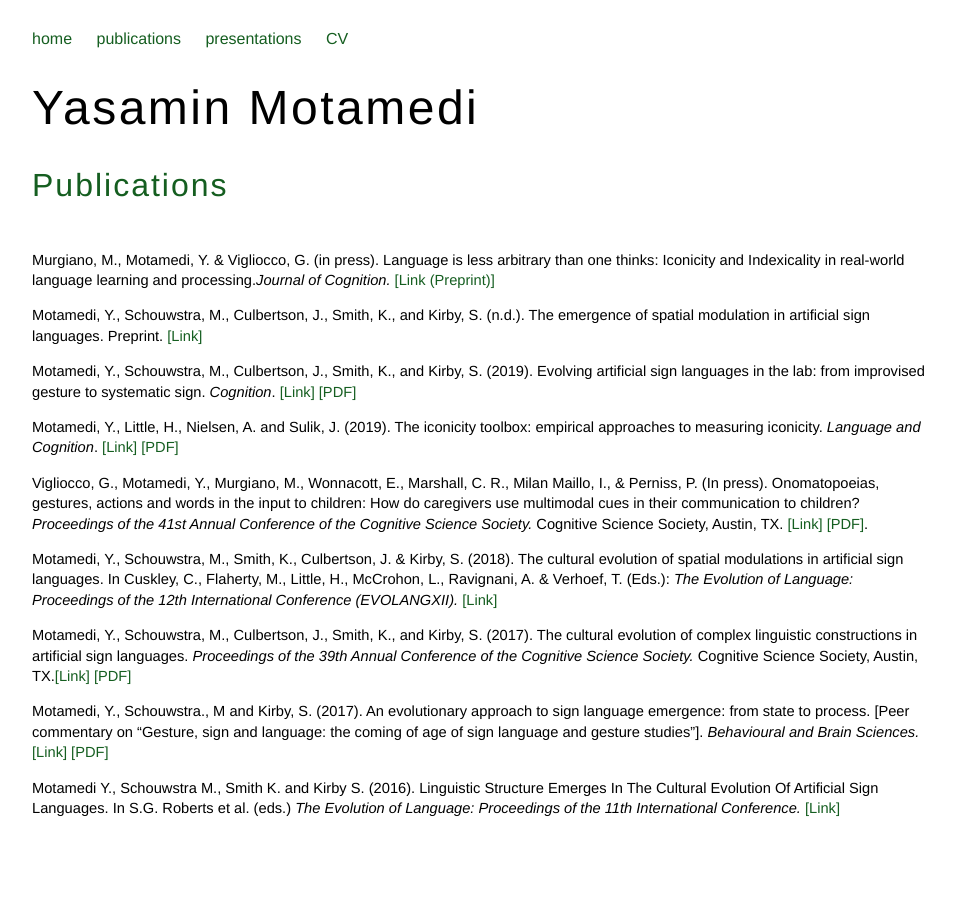
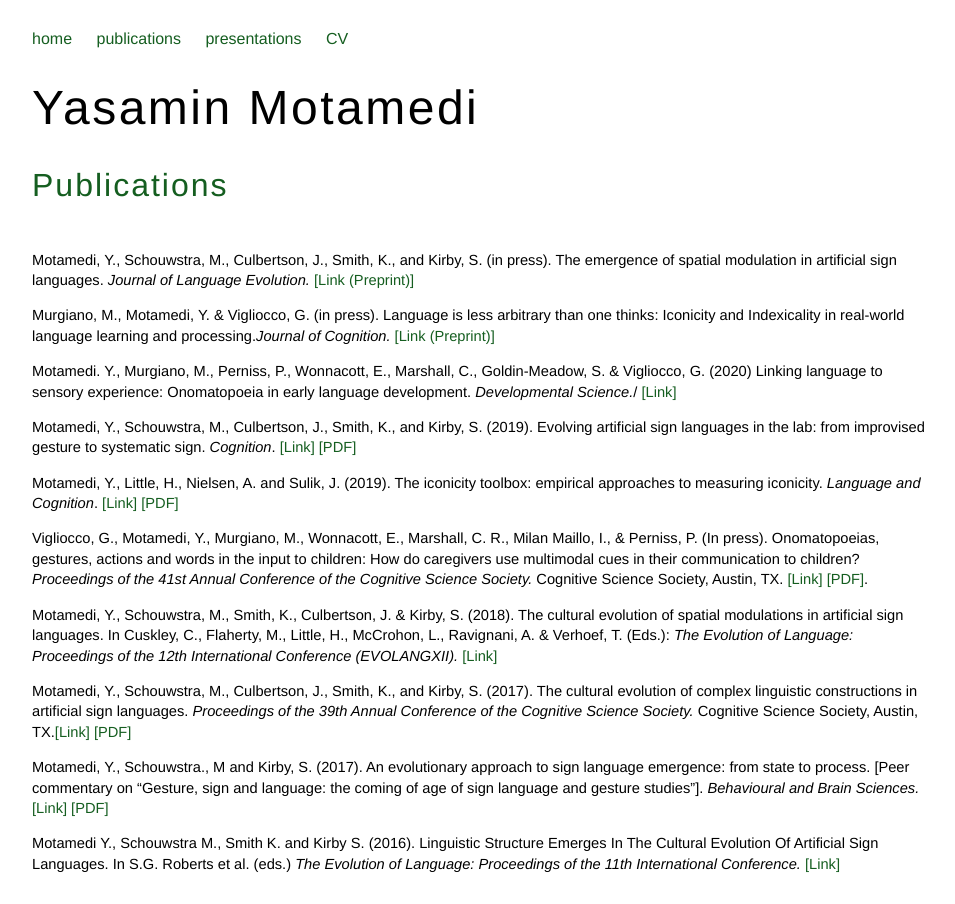
Before and after one commit to ymotamedi/ymotamedi.github.io, a Jekyll site: the page built from publications.html, in a window 1280 px wide. Shown: the whole page, without its empty margins (160-1115 px from the left). Built offline with Jekyll 4.4.1, drawn with Linux system fonts in a browser that asks for light colours.

Commit message:
Update publications.html
update publications with JoLE and DevSci paper

```diff
--- a/publications.html
+++ b/publications.html
@@ -4,14 +4,18 @@ title: Publications
 ---
 <h2>Publications </h2>
 
+<p>Motamedi, Y., Schouwstra, M., Culbertson, J., Smith, K., and Kirby, S. (in press).
+  The emergence of spatial modulation in artificial sign languages. <i> Journal of Language Evolution. </i>
+  <a href="https://psyarxiv.com/p6zy4/" target='blank'> [Link (Preprint)]</a></p>
+
 <p> Murgiano, M., Motamedi, Y. & Vigliocco, G. (in press).
   Language is less arbitrary than one thinks: Iconicity and Indexicality in real-world language learning and processing.<i>Journal of Cognition.</i>
   <a href = "https://psyarxiv.com/qzvxu/" target="blank">[Link (Preprint)]</a>
 </p>
 
-<p>Motamedi, Y., Schouwstra, M., Culbertson, J., Smith, K., and Kirby, S. (n.d.).
-  The emergence of spatial modulation in artificial sign languages. Preprint.
-  <a href="https://psyarxiv.com/p6zy4/" target='blank'> [Link]</a>
+<p>Motamedi. Y., Murgiano, M., Perniss, P., Wonnacott, E., Marshall, C., Goldin-Meadow, S. & Vigliocco, G. (2020)
+  Linking language to sensory experience: Onomatopoeia in early language development. <i>Developmental Science.</i>/
+  <a href="https://doi.org/10.1111/desc.13066" target='blank'>[Link]</a></p>
 
 <p>Motamedi, Y., Schouwstra, M., Culbertson, J., Smith, K., and Kirby, S. (2019).
   Evolving artificial sign languages in the lab: from improvised gesture to systematic sign.
```
